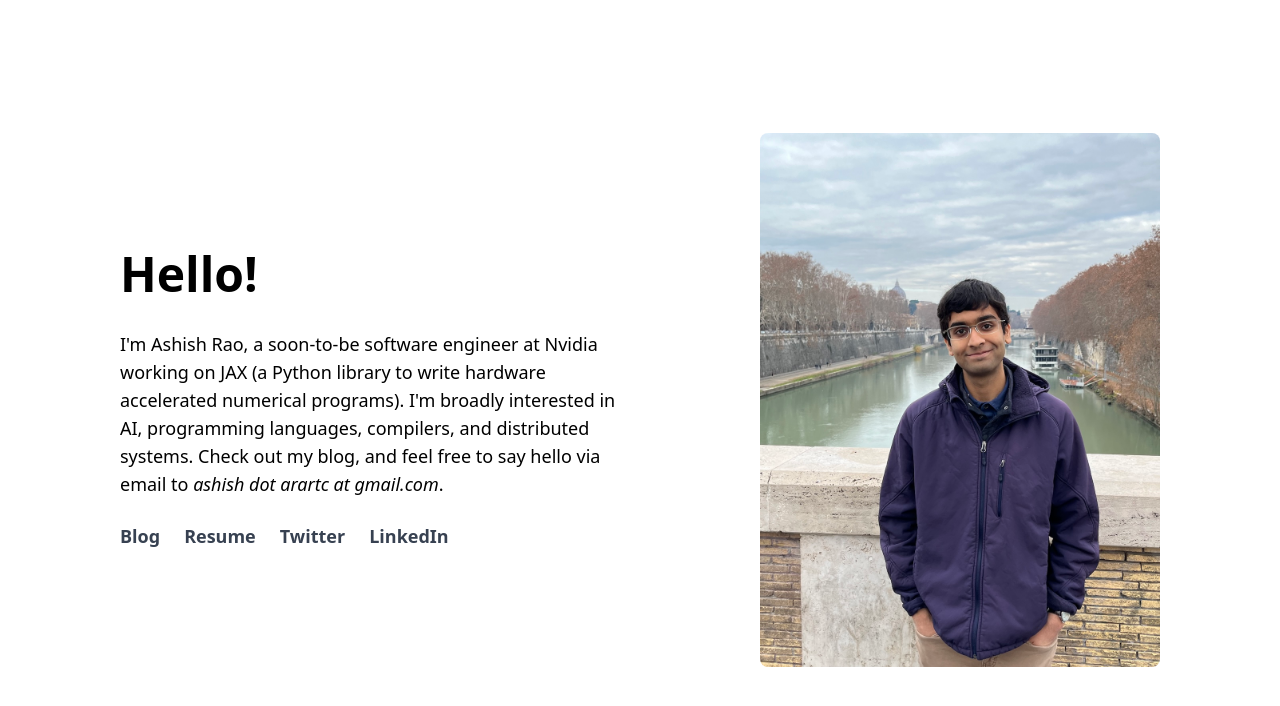
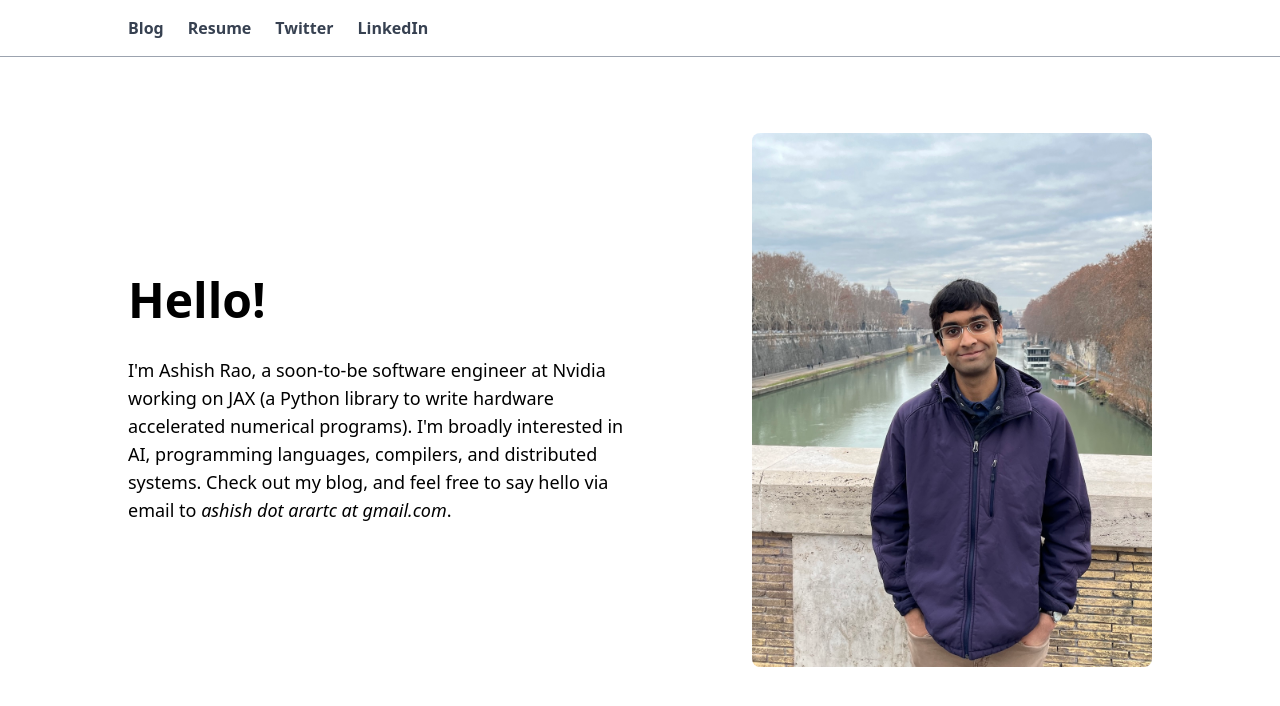
Before and after one commit to Ashboy64/personal-website, a Next.js app: page /personal-website/ in a window 1280 px wide. Shown: the top 706 px of the page. Built offline with nearby package versions, Linux system fonts and the light colour scheme.

Commit message:
Styling modifications

```diff
--- a/src/app/blog/[slug]/page.tsx
+++ b/src/app/blog/[slug]/page.tsx
@@ -42,7 +42,7 @@ export default async function BlogPostPage({ params }: { params: Promise<{ slug:
         <div>
             {/* Header Banner */}
             <header className="bg-white py-4 px-8 border-b border-gray-400">
-                <nav className="max-w-3xl mx-auto flex justify-start items-center gap-x-6">
+                <nav className="max-w-5xl mx-auto flex justify-start items-center gap-x-6">
                     <Link href="/blog" className="font-semibold text-gray-700 hover:text-black hover:underline transition-colors">
                         Home
                     </Link>
--- a/src/app/blog/page.tsx
+++ b/src/app/blog/page.tsx
@@ -46,7 +46,7 @@ export default async function BlogLandingPage() {
         <div>
             {/* Header Banner */}
             <header className="bg-white py-4 px-8 border-b border-gray-400">
-                <nav className="max-w-3xl mx-auto flex justify-start items-center gap-x-6">
+                <nav className="max-w-5xl mx-auto flex justify-start items-center gap-x-6">
                     <Link href="/" className="font-semibold text-gray-700 hover:text-black hover:underline transition-colors">
                         About
                     </Link>
@@ -54,15 +54,22 @@ export default async function BlogLandingPage() {
             </header>
 
             <main className="max-w-3xl mx-auto p-8">
-                <div className="space-y-8">
+                <div>
                     {posts.map(post => (
                         <Link href={`/blog/${post.post_id}`} key={post.post_id} className="block group">
-                            <div className="p-6 border border-gray-400 rounded-lg hover:shadow-md transition-shadow duration-300">
-                                <h2 className="text-3xl font-semibold group-hover:text-blue-600 transition-colors">
-                                    {post.title}
-                                </h2>
-                                <p className="text-gray-500 mt-1">{new Date(post.date).toLocaleDateString('en-US', { timeZone: 'UTC', year: 'numeric', month: 'long', day: 'numeric' })}</p>
-                                <p className="text-lg mt-2">{post.description}</p>
+                            <div className="py-6 flex justify-between items-baseline border-b border-gray-200">
+                                {/* Left side: Title and Description */}
+                                <div>
+                                    <h2 className="text-2xl font-semibold group-hover:text-blue-600 transition-colors">
+                                        {post.title}
+                                    </h2>
+                                    <p className="text-gray-600 mt-2">{post.description}</p>
+                                </div>
+
+                                {/* Right side: Date */}
+                                <p className="text-sm text-gray-500 ml-6 flex-shrink-0">
+                                    {new Date(post.date).toLocaleDateString('en-US', { timeZone: 'UTC', year: 'numeric', month: 'long', day: 'numeric' })}
+                                </p>
                             </div>
                         </Link>
                     ))}
--- a/src/app/page.tsx
+++ b/src/app/page.tsx
@@ -16,24 +16,22 @@ function Links() {
   const twitterUrl = "https://x.com/Ashboy64";
   const linkedinUrl = "https://www.linkedin.com/in/ashishprao/";
 
-  // Centered on mobile, left-aligned on desktop.
   return (
-    <div className="flex flex-row flex-wrap gap-6 mt-6 justify-center md:justify-start">
-      <Link href="/blog" className="flex items-center gap-2 text-lg font-semibold text-gray-700 hover:text-black hover:underline transition-colors">
+    <nav className="flex justify-start items-center gap-x-6">
+      <Link href="/blog" className="flex items-center gap-2 font-semibold text-gray-700 hover:text-black hover:underline transition-colors">
         Blog
       </Link>
-      <a href={resumeUrl} target="_blank" rel="noopener noreferrer" className="flex items-center gap-2 text-lg font-semibold text-gray-700 hover:text-black hover:underline transition-colors">
+      <a href={resumeUrl} target="_blank" rel="noopener noreferrer" className="flex items-center gap-2 font-semibold text-gray-700 hover:text-black hover:underline transition-colors">
         Resume
       </a>
-      <a href={twitterUrl} target="_blank" rel="noopener noreferrer" className="flex items-center gap-2 text-lg font-semibold text-gray-700 hover:text-black hover:underline transition-colors">
+      <a href={twitterUrl} target="_blank" rel="noopener noreferrer" className="flex items-center gap-2 font-semibold text-gray-700 hover:text-black hover:underline transition-colors">
         Twitter
       </a>
-      <a href={linkedinUrl} target="_blank" rel="noopener noreferrer" className="flex items-center gap-2 text-lg font-semibold text-gray-700 hover:text-black hover:underline transition-colors">
+      <a href={linkedinUrl} target="_blank" rel="noopener noreferrer" className="flex items-center gap-2 font-semibold text-gray-700 hover:text-black hover:underline transition-colors">
         LinkedIn
       </a>
-    </div>
+    </nav>
   );
-
 }
 
 function Bio() {
@@ -52,47 +50,50 @@ function ProfilePicture() {
   return <Image src="/personal-website/rome_photo.jpg" width={400} height={533} alt="Picture of Ashish Rao" className="rounded-lg" />;
 }
 
-// Main home page component.
 export default function HomePage() {
   return (
-    <main className="flex items-center justify-center min-h-screen p-8">
-      <div>
+    // On screens smaller than `lg`, this is a flex column, ensuring no overlap.
+    // On `lg` screens and larger, it becomes a simple block container to enable
+    // the absolute positioning layout for the header.
+    <div className="min-h-screen flex flex-col lg:block">
 
+      {/* On `lg` and up, the header is taken out of the document flow. */}
+      <header className="bg-white py-4 px-8 border-b border-gray-400 z-10 lg:absolute lg:top-0 lg:w-full">
+        <div className="max-w-5xl mx-auto">
+          <Links />
+        </div>
+      </header>
+
+      {/* On mobile, this grows to fill the available space below the header.
+          On `lg` and up, flex-grow is disabled, and it spans the full screen
+          height to allow for perfect centering. */}
+      <main className="flex flex-grow items-center justify-center p-8 lg:flex-grow-0 lg:min-h-screen">
+        <div className="max-w-5xl mx-auto w-full">
           {/* --- MOBILE LAYOUT --- */}
-        {/* This entire div is a flex column, and it's HIDDEN on medium screens and up (md:hidden) */}
           <div className="flex flex-col items-center gap-8 md:hidden">
             <div className="w-full max-w-lg">
               <Greeting />
             </div>
             <ProfilePicture />
-            <Links />
-
             <div className="max-w-lg text-left">
               <Bio />
             </div>
-
           </div>
 
           {/* --- DESKTOP LAYOUT --- */}
-        {/* This entire div is HIDDEN by default and becomes a flex row on medium screens and up */}
           <div className="hidden md:flex flex-row items-center gap-32">
-          {/* Desktop Text Container */}
             <div className="flex flex-col">
               <Greeting />
-            {/* We add a margin-top here to create the space that was previously on the h1 */}
               <div className="mt-8">
                 <div className="max-w-lg text-left">
                   <Bio />
-                <Links />
                 </div>
               </div>
             </div>
-
-          {/* Desktop Profile Picture */}
             <ProfilePicture />
           </div>
-
         </div>
       </main>
+    </div>
   );
 }
```
Lines whose indentation alone changed are shown as unchanged.
